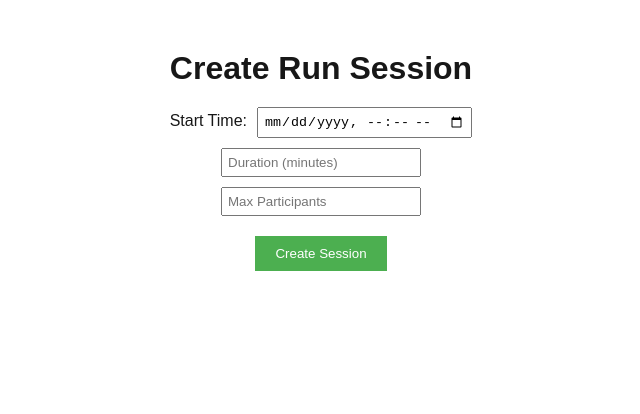
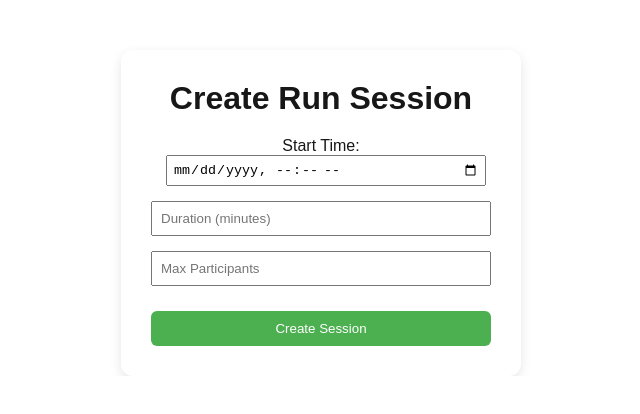
Before and after one commit to kashbyte/fitness-run-tracker-frontend, a Next.js app: page /create in a window 1280 px wide. Shown: the top 414 px of the page, without its empty margins (319-959 px from the left). Built offline with nearby package versions, Linux system fonts and the light colour scheme; no server answers.

Commit message:
css styles v4

```diff
--- a/src/app/create/page.js
+++ b/src/app/create/page.js
@@ -23,7 +23,7 @@ export default function CreateRunPage() {
     setError("");
     try {
       const res = await api.post("/create", {
-        startTime, // Save as string exactly as entered
+        startTime,
         duration: parseInt(duration),
         maxParticipants: parseInt(maxParticipants),
       });
@@ -39,9 +39,16 @@ export default function CreateRunPage() {
 
   return (
     <div
+      style={{ display: "flex", justifyContent: "center", marginTop: "50px" }}
+    >
+      <div
         style={{
-        maxWidth: "500px",
-        margin: "50px auto",
+          backgroundColor: "white",
+          padding: "30px",
+          borderRadius: "12px",
+          boxShadow: "0 4px 12px rgba(0,0,0,0.1)",
+          width: "100%",
+          maxWidth: "400px",
           textAlign: "center",
           fontFamily: "sans-serif",
         }}
@@ -50,35 +57,39 @@ export default function CreateRunPage() {
 
         {error && <p style={{ color: "red" }}>{error}</p>}
 
-      <div style={{ marginBottom: "10px" }}>
+        <div style={{ marginBottom: "15px" }}>
           <label>
             Start Time:
             <input
               type="datetime-local"
               value={startTime}
               onChange={(e) => setStartTime(e.target.value)}
-            style={{ marginLeft: "10px", padding: "5px" }}
+              style={{
+                marginLeft: "10px",
+                padding: "5px",
+                width: "calc(100% - 20px)",
+              }}
             />
           </label>
         </div>
 
-      <div style={{ marginBottom: "10px" }}>
+        <div style={{ marginBottom: "15px" }}>
           <input
             type="number"
             placeholder="Duration (minutes)"
             value={duration}
             onChange={(e) => setDuration(e.target.value)}
-          style={{ padding: "5px", width: "200px" }}
+            style={{ padding: "8px", width: "100%" }}
           />
         </div>
 
-      <div style={{ marginBottom: "20px" }}>
+        <div style={{ marginBottom: "25px" }}>
           <input
             type="number"
             placeholder="Max Participants"
             value={maxParticipants}
             onChange={(e) => setMaxParticipants(e.target.value)}
-          style={{ padding: "5px", width: "200px" }}
+            style={{ padding: "8px", width: "100%" }}
           />
         </div>
 
@@ -90,11 +101,14 @@ export default function CreateRunPage() {
             backgroundColor: "#4CAF50",
             color: "white",
             border: "none",
+            borderRadius: "6px",
             cursor: "pointer",
+            width: "100%",
           }}
         >
           {loading ? "Creating..." : "Create Session"}
         </button>
       </div>
+    </div>
   );
 }
```
Also changed, not shown: src/app/run/[id]/page.js (+24 -12 lines). Lines whose indentation alone changed are shown as unchanged.
